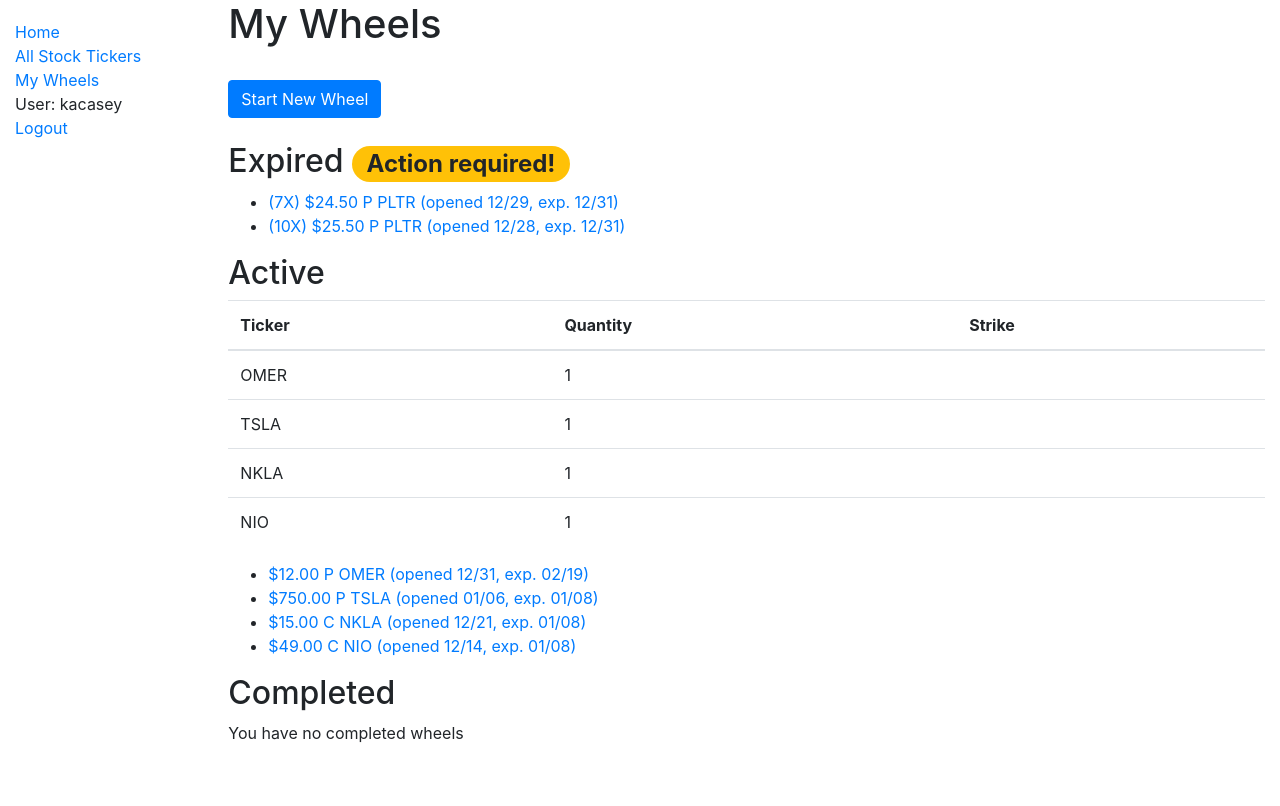
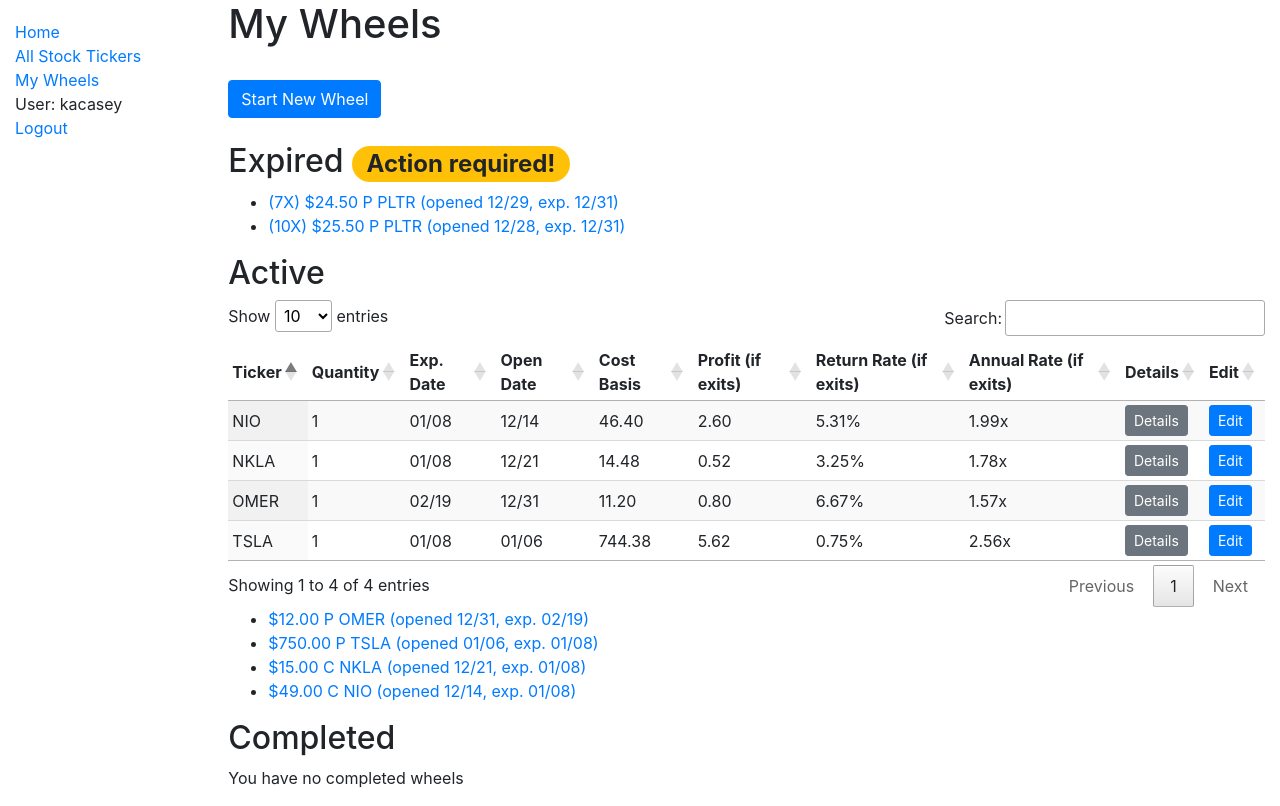
Before and after one commit to kacasey8/option_wheel_tracker, a Django app: page /catalog/wheels/ in a window 1280 px wide. Before the commit the page ends 743 px from the top, so only its background shows below. Run offline with Django 3.2, Linux system fonts and the light colour scheme; a user stored in the database is signed in; data comes from the database, SQL or seed files in the repository; some libraries are stand-ins or nearby versions.

Commit message:
add_purchase_data method for wheel

```diff
--- a/catalog/models.py
+++ b/catalog/models.py
@@ -4,6 +4,9 @@
 from django.urls import reverse
 
 from datetime import datetime
+from .option_price_computation import compute_annualized_rate_of_return
+
+import numpy
 
 MARKET_CLOSE_HOUR = 13
 
@@ -93,9 +96,9 @@
         return datetime.min.date()
 
     def get_expiration_date(self):
-        purchases = self.get_all_option_purchases()
-        if purchases:
-            return purchases[0].expiration_date
+        last_purchase = self.get_last_option_purchase()
+        if last_purchase:
+            return last_purchase.expiration_date
         return datetime.max.date()
 
     def is_expired(self):
@@ -121,16 +124,40 @@
             return 'N/A'
         return sum(purchase.premium for purchase in purchases)
 
+    def add_purchase_data(self):
+        purchases = self.get_all_option_purchases()
+        if purchases:
+            cost_basis = self.get_cost_basis()
+            first_purchase = self.get_first_option_purchase()
+            last_purchase = self.get_last_option_purchase()
+            profit_if_exits_here = last_purchase.strike - cost_basis
+
+            days_active_so_far = numpy.busday_count(
+                first_purchase.purchase_date.date(),
+                last_purchase.expiration_date,
+            )
+            decimal_rate_of_return = float(profit_if_exits_here / first_purchase.strike)
+            annualized_rate_of_return_if_exits_here = compute_annualized_rate_of_return(decimal_rate_of_return, 1, days_active_so_far)
+
+            self.cost_basis = cost_basis
+            self.profit_if_exits_here = profit_if_exits_here
+            self.days_active_so_far = days_active_so_far
+            self.decimal_rate_of_return = decimal_rate_of_return
+            self.annualized_rate_of_return_if_exits_here = annualized_rate_of_return_if_exits_here
+
+            self.open_date = self.get_open_date().strftime('%m/%d')
+            self.expiration_date = self.get_expiration_date().strftime('%m/%d')
+            self.last_purchase = last_purchase
+
     def __str__(self):
-        purchases = self.get_all_option_purchases()
+        last_purchase = self.get_last_option_purchase()
         quantity_str = f"({self.quantity}X) " if self.quantity > 1 else ""
-        if not purchases:
+        if not last_purchase:
             return f"{quantity_str}{str(self.stock_ticker)}"
-        last_purchase = purchases[0]
         strike = last_purchase.strike
         call_or_put = last_purchase.call_or_put
         open_date = self.get_open_date().strftime('%m/%d')
-        exp_date = last_purchase.expiration_date.strftime('%m/%d')
+        exp_date = self.get_expiration_date().strftime('%m/%d')
         return f"{quantity_str}${strike} {call_or_put} {str(self.stock_ticker)} (opened {open_date}, exp. {exp_date})"
 
     def get_absolute_url(self):
--- /dev/null
+++ b/catalog/static/js/option_wheel_table.js
@@ -0,0 +1,3 @@
+$(document).ready(function () {
+    const table = $('#option_wheel_table').DataTable();
+});
--- a/catalog/templates/_base_wheel_table.html
+++ b/catalog/templates/_base_wheel_table.html
@@ -1,12 +1,20 @@
 
+{% load filter_tags %}
 
 <div>
-  <table class="table wheel_data_table">
+  <table id="option_wheel_table" class="display compact">
     <thead>
       <tr>
         <th>Ticker</th>
         <th>Quantity</th>
-        <th>Strike</th>
+        <th>Exp. Date</th>
+        <th>Open Date</th>
+        <th>Cost Basis</th>
+        <th>Profit (if exits)</th>
+        <th>Return Rate (if exits)</th>
+        <th>Annual Rate (if exits)</th>
+        <th>Details</th>
+        <th>Edit</th>
       </tr>
     </thead>
     <tbody>
@@ -19,7 +27,28 @@
             {{ row.quantity }}
           </td>
           <td>
-            {{ row.profit }}
+            {{ row.expiration_date }}
+          </td>
+          <td>
+            {{ row.open_date }}
+          </td>
+          <td>
+            {{ row.cost_basis }}
+          </td>
+          <td>
+            {{ row.profit_if_exits_here }}
+          </td>
+          <td>
+            {{ row.decimal_rate_of_return | percentage }}
+          </td>
+          <td>
+            {{ row.annualized_rate_of_return_if_exits_here | floatformat:2 }}x
+          </td>
+          <td>
+            <a type="button" class="btn btn-secondary btn-sm" href="{% url 'wheel-detail' pk=row.pk %}">Details</a>
+          </td>
+          <td>
+            <a type="button" class="btn btn-primary btn-sm" href="{% url 'wheel-update' pk=row.pk %}">Edit</a>
           </td>
         </tr>
       {% endfor %}
--- a/catalog/templates/base_generic.html
+++ b/catalog/templates/base_generic.html
@@ -12,6 +12,7 @@
   <script src="https://ajax.googleapis.com/ajax/libs/jquery/3.1.0/jquery.min.js" type="text/javascript"></script>
   <script src="https://cdn.datatables.net/1.10.22/js/jquery.dataTables.min.js" type="text/javascript"></script>
   <script src="{% static 'js/option_detail_table.js' %}"></script>
+  <script src="{% static 'js/option_wheel_table.js' %}"></script>
 </head>
 <body>
   <div class="container-fluid">
--- a/catalog/views.py
+++ b/catalog/views.py
@@ -100,6 +100,7 @@
         active = []
         completed = []
         for wheel in sorted_wheels:
+            wheel.add_purchase_data()
             if (wheel.is_expired()):
                 expired.append(wheel)
             elif (wheel.is_active):
@@ -165,8 +166,8 @@
 
     option_wheel.is_active = False
     if purchases:
-        last_purchase = purchases[0]
-        first_purchase = purchases[len(purchases) - 1]
+        last_purchase = option_wheel.get_last_option_purchase()
+        first_purchase = option_wheel.get_first_option_purchase()
 
         premiums = sum(purchase.premium for purchase in purchases)
         profit = premiums + last_purchase.strike - first_purchase.strike
```
